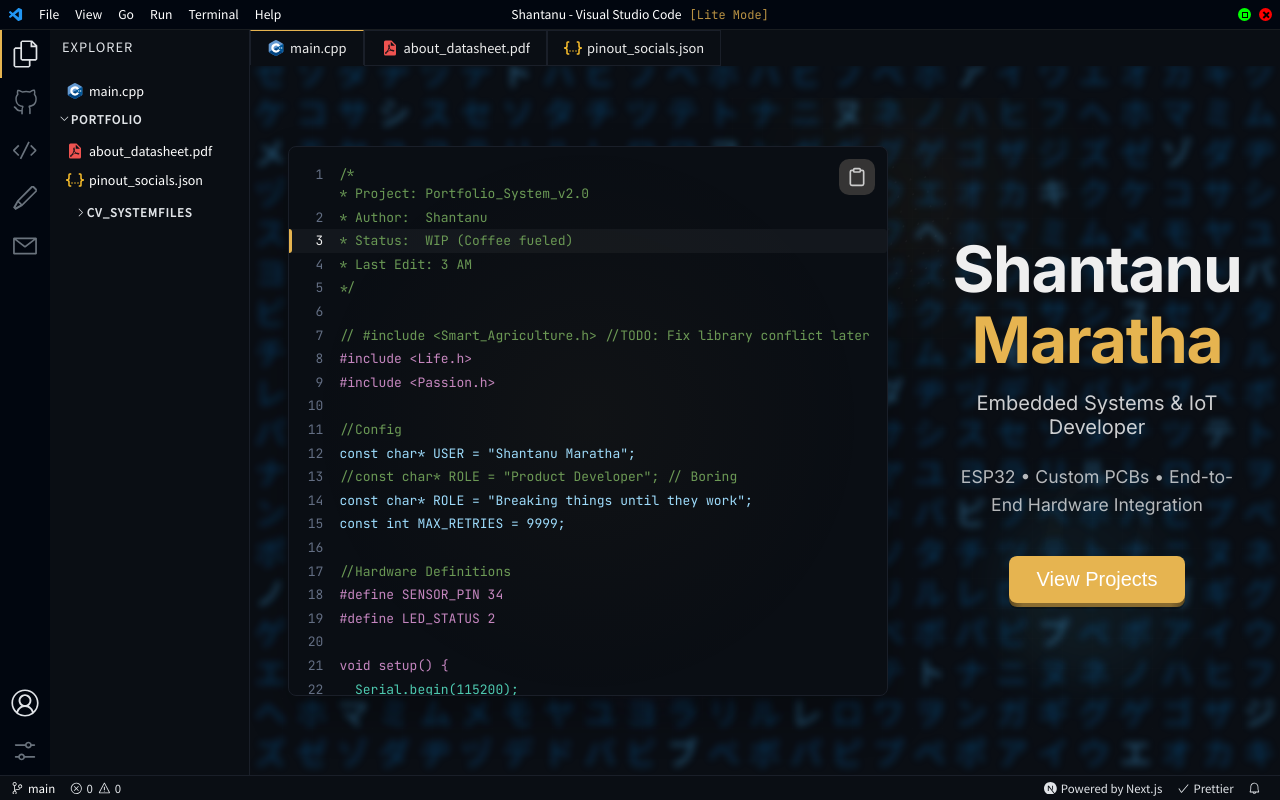
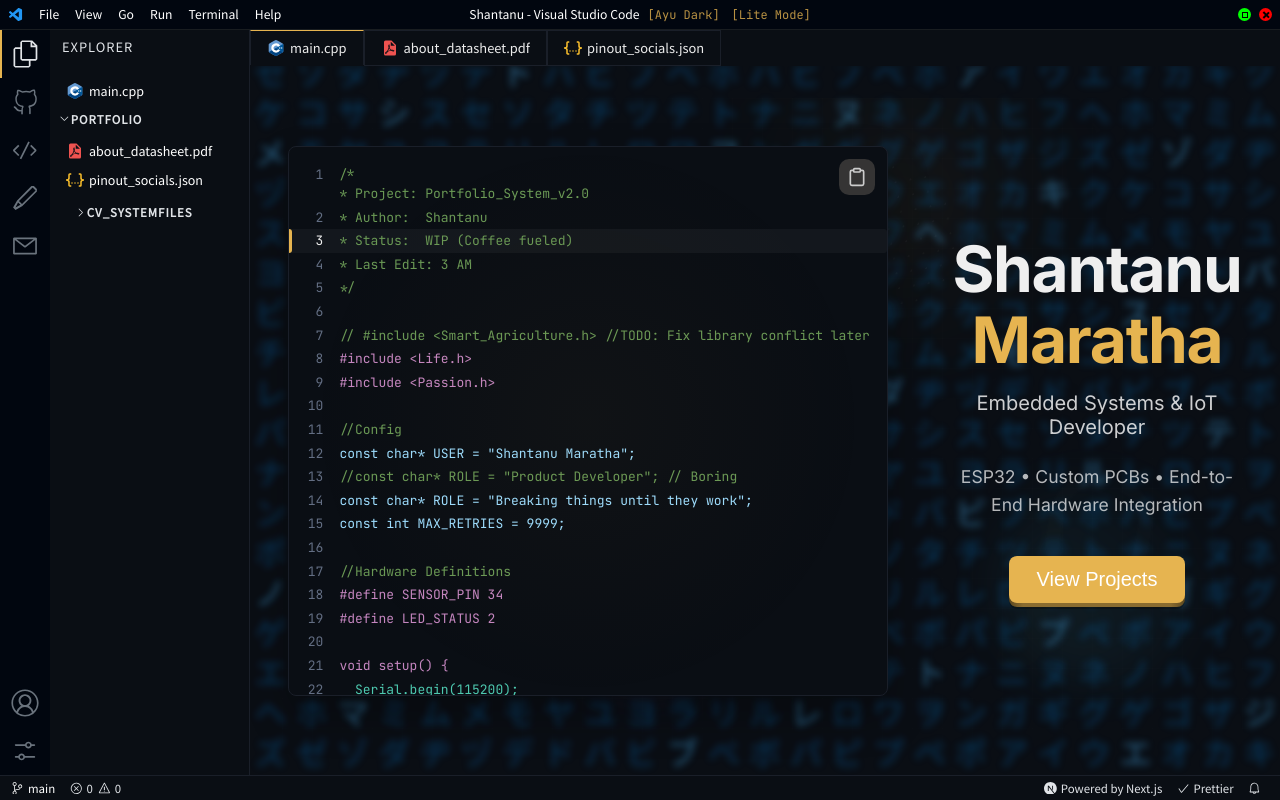
Before and after one commit to shaxntanu/VSCode-Portfolio, a Next.js app: page / in a window 1280 px wide. Built offline with nearby package versions, Linux system fonts and the light colour scheme; a web font is replaced by a local one.

Commit message:
Fix sidebar spacing issue and add current theme name to titlebar with underline effect

```diff
--- a/components/Sidebar.tsx
+++ b/components/Sidebar.tsx
@@ -23,7 +23,7 @@ const sidebarTopItems = [
 ];
 
 const sidebarBottomItems = [
-  { Icon: VscAccount, path: '/' },
+  { Icon: VscAccount, path: '/about' },
   { Icon: VscSettings, path: '/settings' },
 ];
 
--- a/components/Titlebar.tsx
+++ b/components/Titlebar.tsx
@@ -7,11 +7,23 @@ import styles from '@/styles/Titlebar.module.css';
 const Titlebar = () => {
   const router = useRouter();
   const [liteMode, setLiteMode] = useState(true);
+  const [currentTheme, setCurrentTheme] = useState('Ayu Dark');
 
   useEffect(() => {
     const savedLiteMode = localStorage.getItem('liteMode');
     const isLiteMode = savedLiteMode === null ? true : savedLiteMode === 'true';
     setLiteMode(isLiteMode);
+
+    const theme = localStorage.getItem('theme') || 'ayu-dark';
+    const themeNames: { [key: string]: string } = {
+      'github-dark': 'GitHub Dark',
+      'dracula': 'Dracula',
+      'ayu-dark': 'Ayu Dark',
+      'ayu-mirage': 'Ayu Mirage',
+      'nord': 'Nord',
+      'night-owl': 'Night Owl',
+    };
+    setCurrentTheme(themeNames[theme] || 'Ayu Dark');
   }, []);
 
   const allPaths = ['/about', '/contact', '/projects', '/techstack', '/github', '/experience'];
@@ -79,6 +91,12 @@ const Titlebar = () => {
       <p className={styles.title}>
         Shantanu - Visual Studio Code
         <span
+          className={styles.themeIndicator}
+          onClick={() => router.push('/settings')}
+        >
+          [{currentTheme}]
+        </span>
+        <span
           className={styles.modeIndicator}
           onClick={() => router.push('/settings')}
         >
--- a/styles/Titlebar.module.css
+++ b/styles/Titlebar.module.css
@@ -40,6 +40,22 @@
 }
 
 .modeIndicator:hover {
+    text-decoration: underline;
+    opacity: 1;
+}
+
+.themeIndicator {
+    font-size: 0.75rem;
+    color: var(--accent-color);
+    font-family: 'JetBrains Mono', monospace;
+    opacity: 0.8;
+    cursor: pointer;
+    text-decoration: none;
+    transition: opacity 0.2s ease;
+    margin-right: 0.25rem;
+}
+
+.themeIndicator:hover {
     text-decoration: underline;
     opacity: 1;
 }
```
